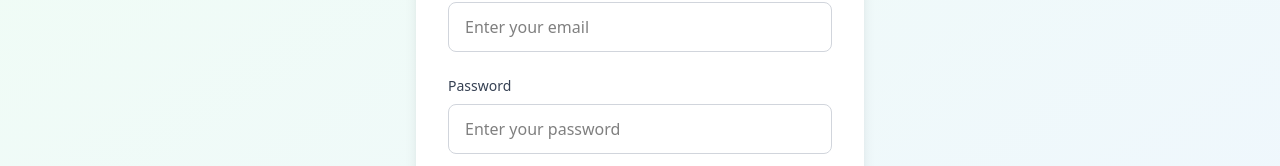
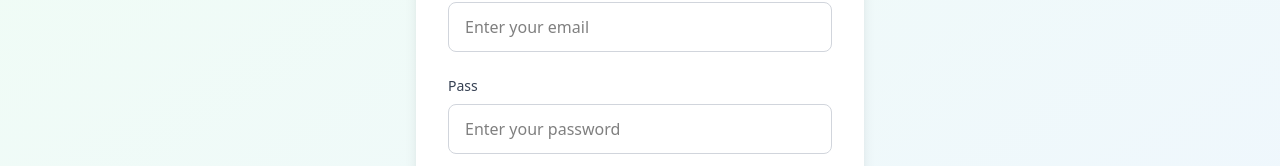
Before and after one commit to Firalen/-FarmConnect, a React (Vite) app in the folder farmconnect-frontend/farmconnect-frontend/: page /login in a window 1280 px wide. Shown: the part 358-524 px from the top of the page. Built offline with nearby package versions, Linux system fonts and the light colour scheme; no server answers.

Commit message:
Update password label in Login component: Changed "Password" to "Pass" for brevity and consistency in user interface.

```diff
--- a/farmconnect-frontend/farmconnect-frontend/src/pages/Login.jsx
+++ b/farmconnect-frontend/farmconnect-frontend/src/pages/Login.jsx
@@ -122,7 +122,7 @@ const Login = () => {
 
             <div>
               <label htmlFor="password" className="block text-sm font-medium text-gray-700 mb-2">
-                Password
+                Pass
               </label>
               <input
                 id="password"
```
